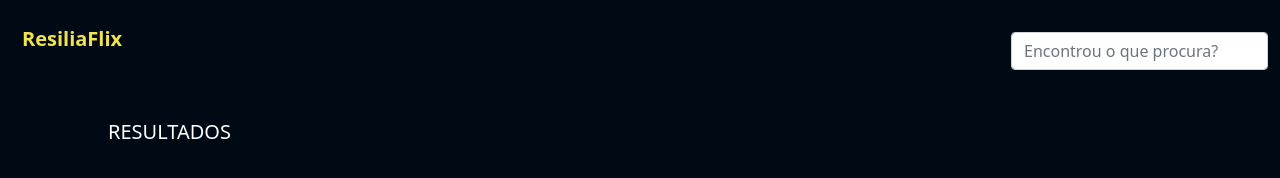
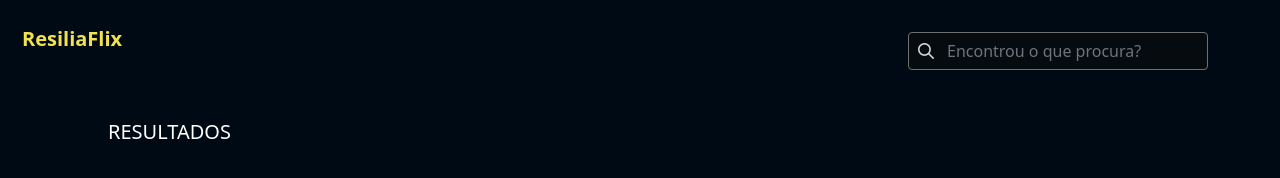
Before and after one commit to DafhNovais/ResiliaFlix, a plain HTML site: page busca.html in a window 1280 px wide. Drawn offline with nearby package versions, Linux system fonts and the light colour scheme.

Commit message:
pagina de busca implementada

```diff
--- a/busca.html
+++ b/busca.html
@@ -22,9 +22,10 @@
             <div class="container-fluid">
                 <a class="titulo-edicoes fonte-titulo" href="#">ResiliaFlix</a>
                 <form class="" id="movieForm" autocomplete="off">
-                    <div class="form-group">
+                    <div class="form-group align mt-0">
                         <label for="Movie"></label>
-                        <input class="form-control" type="text" id="movie" placeholder="Encontrou o que procura?">
+                        <img class="icon" src="./assets/search.png" alt="">
+                        <input class="form-control place" type="text" id="movie" placeholder="Encontrou o que procura?">
                     </div>
                 </form>
             </div>
--- a/css/busca.css
+++ b/css/busca.css
@@ -6,7 +6,28 @@
 
 body {
   background-color: rgba(0, 10, 20, 1);
-    background-color: linear-gradient( #000a14, #00000000);
+  background-color: linear-gradient(#000a14, #00000000);
+}
+
+.align {
+  align-items: center;
+  justify-content: center;
+  margin-right: 60px;
+  width: 300px;
+}
+
+.icon {
+    width: 16px;
+    height: 16px;
+    position: absolute;
+    margin-top: 35px;
+    margin-left: 10px;
+}
+
+.place {
+  background-color: rgba(13, 12, 12, 0.5);
+  border-color: rgba(112, 112, 112, 1);
+  padding-left: 38px;
 }
 
 .texto {
--- a/css/info-filme.css
+++ b/css/info-filme.css
@@ -126,7 +126,7 @@ section.filme {
 /* aqui é a alça da barra, que demonstra a altura que você está na página
     estou colocando uma cor azul clara nela e adicionando uma borda arredondada*/
 .slider::-webkit-scrollbar-thumb {
-  background: #000a30;
+  background: rgba(255, 255, 255, 0.5);
   border-radius: 15px;
 }
 
```
Also changed, not shown: info-filme.html (+0 -3 lines). Lines whose indentation alone changed are shown as unchanged.
